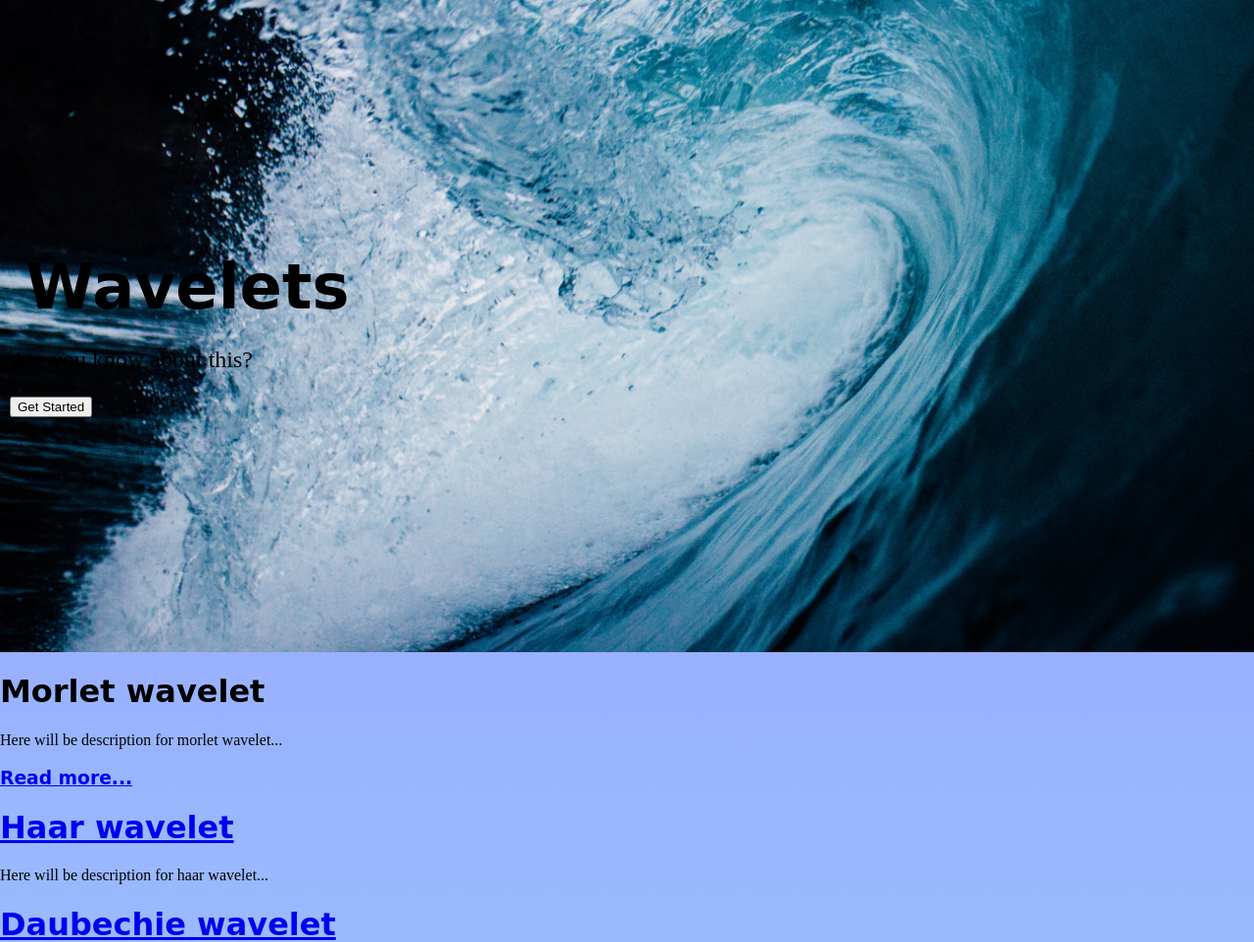
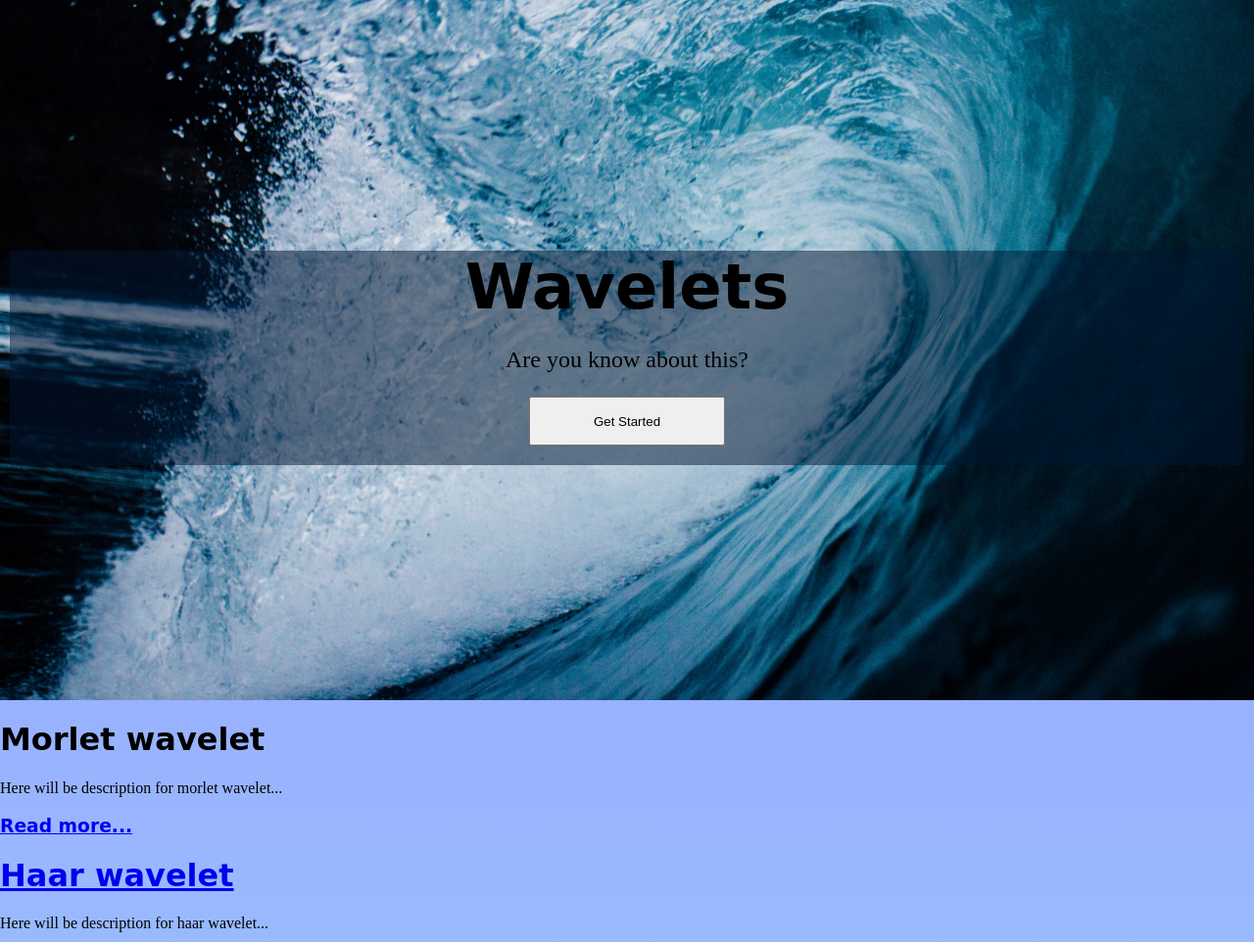
Before and after one commit to Paravati/Wavelets, a Flask app: page / in a window 1280 px wide. Shown: the top 962 px of the page at 98% size. Run offline with Flask 2, Linux system fonts and the light colour scheme.

Commit message:
added strip on header to expose main page text

```diff
--- a/static/view.css
+++ b/static/view.css
@@ -24,7 +24,8 @@ margin-right:16px!important
 }
 
 .w3-xlarge{
-font-size:24px!important
+font-size:24px!important;
+text-align: center;
 }
 
 .w3-xxlarge{
@@ -36,16 +37,31 @@ font-size:48px!important
 }
 
 .w3-jumbo{
-font-size:64px!important
+font-size:64px!important;
+text-align: center;
 }
 
 .page-header {
     background: url("wavelet-huge.jpg") no-repeat center;
     background-size: cover;
-	font-family: monotype corsiva;
 	padding: 240px 10px;
 }
 
+.page-header-strip{
+    background-color: rgba(1, 23, 50, 0.5);
+    height: auto;
+    width: auto;
+    font-family: monotype corsiva;
+    padding-bottom: 20px;
+}
+
+.get-started-button{
+    height: 50px;
+    width: 200px;
+    margin-left: auto;
+    margin-right: auto;
+    display: block;
+}
 #down {
     height: 600px;
     width: 300px;
--- a/templates/waveletsUsefulDescription.html
+++ b/templates/waveletsUsefulDescription.html
@@ -8,9 +8,11 @@
 </head>
 <body>
     <header class="page-header">
-      <h1 class="w3-margin w3-jumbo">Wavelets</h1>
-      <p class="w3-xlarge">Are you know about this?</p>
-        <button class="w3-button" id="navButton" onclick="scrollWin(0,500)">Get Started</button>
+        <div class="page-header-strip">
+            <h1 class="w3-margin w3-jumbo">Wavelets</h1>
+            <p class="w3-xlarge">Are you know about this?</p>
+            <button class="get-started-button" onclick="scrollWin(0,500)">Get Started</button>
+        </div>
     </header>
     <script>
             function scrollWin(x, y) {
```
